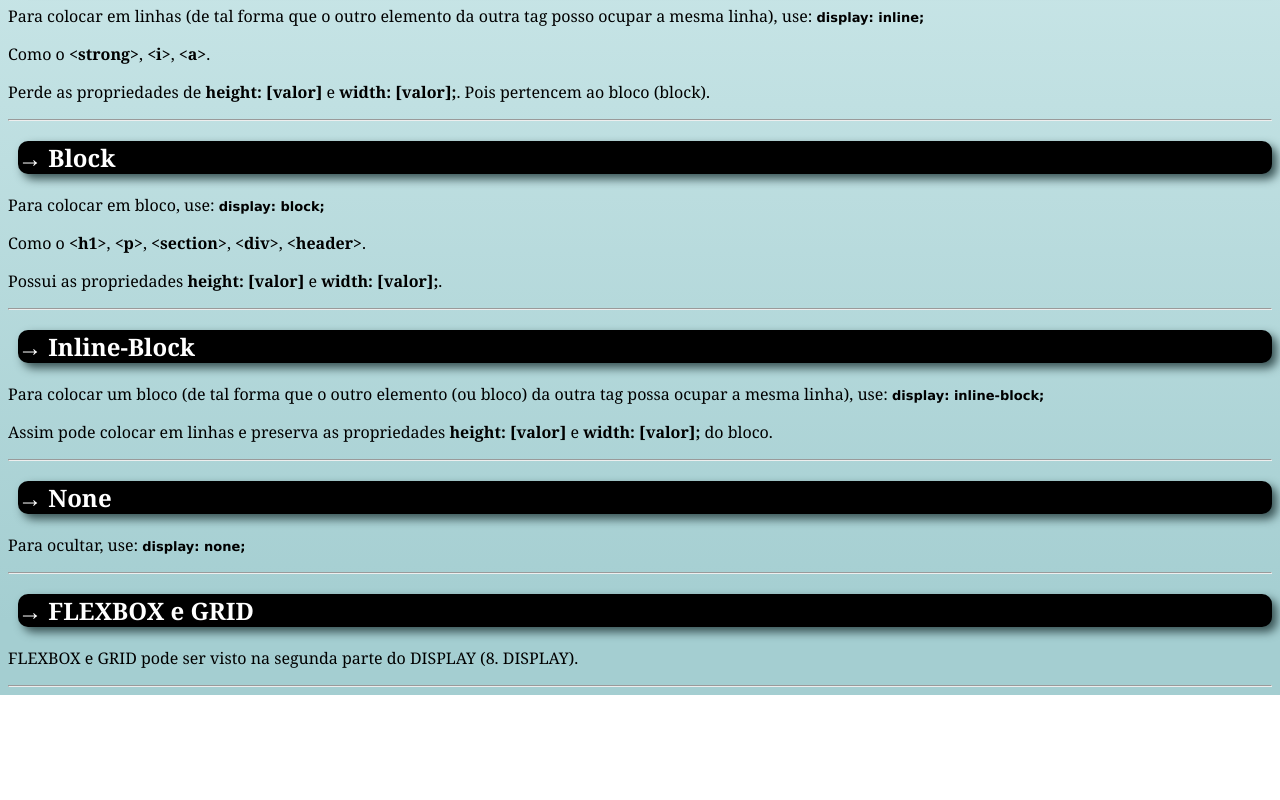
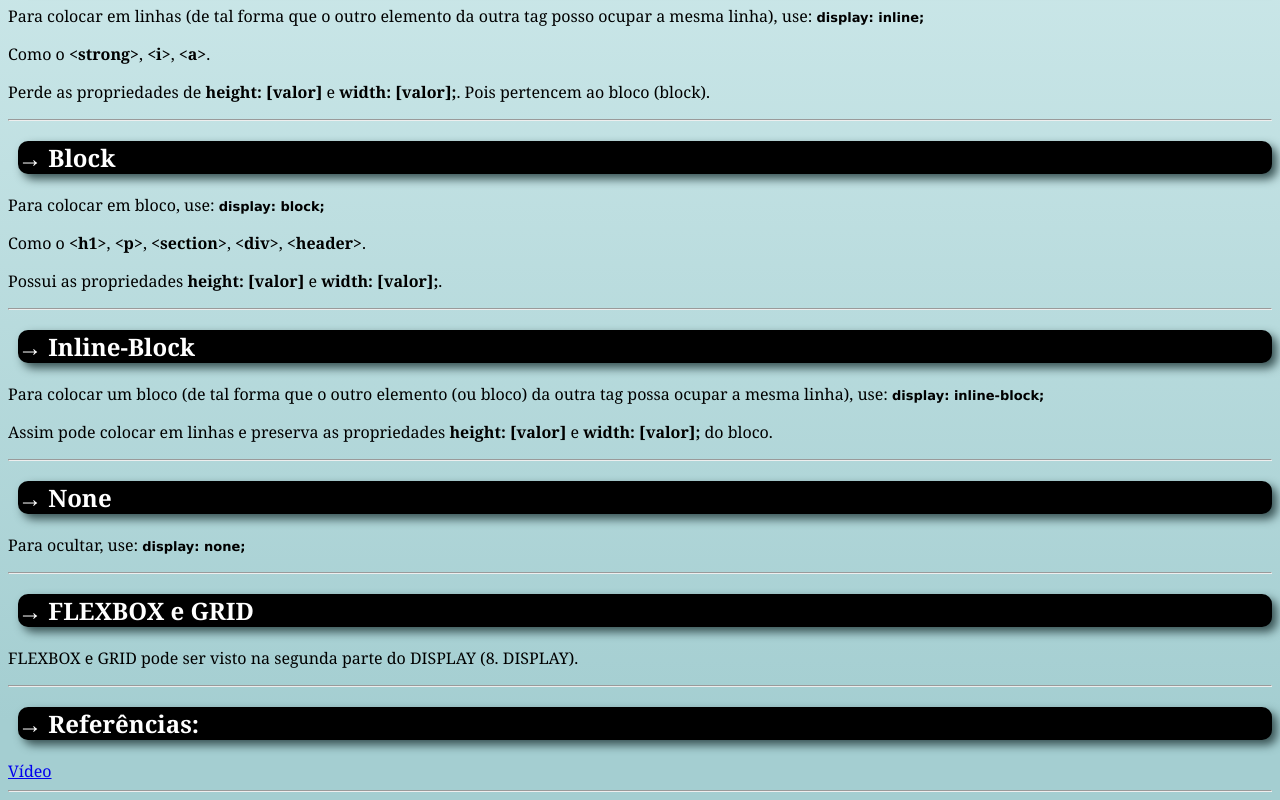
Before and after one commit to JoaoLagos/Projetos, a plain HTML site: page 1.site-comandos/paginas/display1.html in a window 1280 px wide. Shown: the part 784-1584 px from the top of the page. Before the commit the page ends 1479 px from the top, so only its background shows below. Drawn offline with Linux system fonts and the light colour scheme; a web font is replaced by a local one.

Commit message:
Updated 1.site-comandos

```diff
--- a/1.site-comandos/paginas/display1.html
+++ b/1.site-comandos/paginas/display1.html
@@ -43,5 +43,9 @@
     <h2>FLEXBOX e GRID</h2>
     <p>FLEXBOX e GRID pode ser visto na segunda parte do DISPLAY (8. DISPLAY).</p>
     <hr>
+
+    <h2>Referências:</h2>
+    <a href="https://www.youtube.com/watch?v=8EPgnN9Xrdk">Vídeo</a>
+    <hr>
 </body>
 </html>
```
Also changed, not shown: 1.site-comandos/paginas/Simbolos_Imagens_Midias.html (+2 -1 lines), 1.site-comandos/paginas/Imagens_das_Paginas/imagens.png (added).
